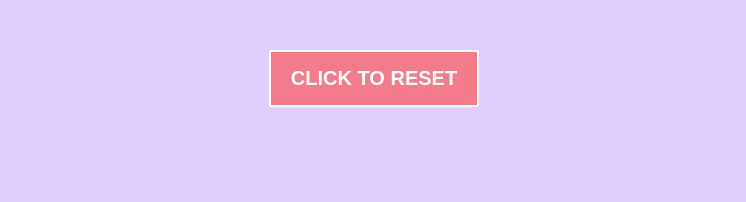
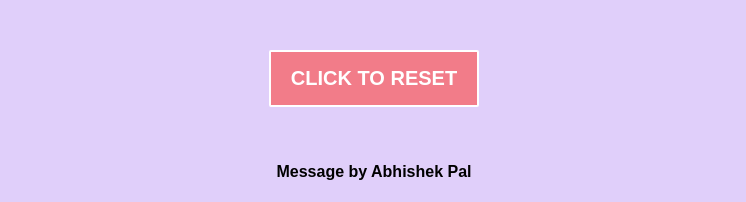
Before and after one commit to DevSystem95/My_Status, a plain HTML site: page index.html in a window 1280 px wide. Shown: the part 672-874 px from the top of the page, without its empty margins (266-1012 px from the left). Before the commit the page ends 822 px from the top, so only its background shows below. Drawn offline with Linux system fonts and the light colour scheme.

Commit message:
Update index.html

```diff
--- a/index.html
+++ b/index.html
@@ -38,6 +38,9 @@
             </center>
         </div>
     </div>
+    <div id="footer">
+       <center> <h4>Message by Abhishek Pal</h4> </center>
+    </div>
 </body>
 
 </html>
```
